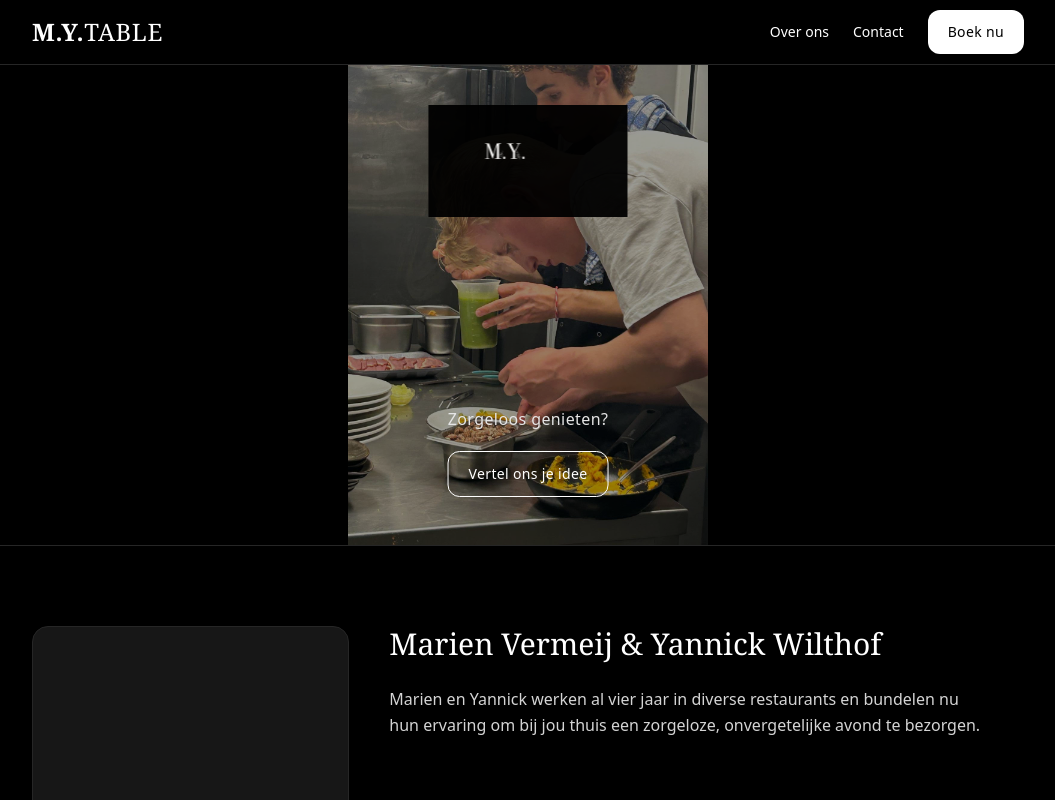
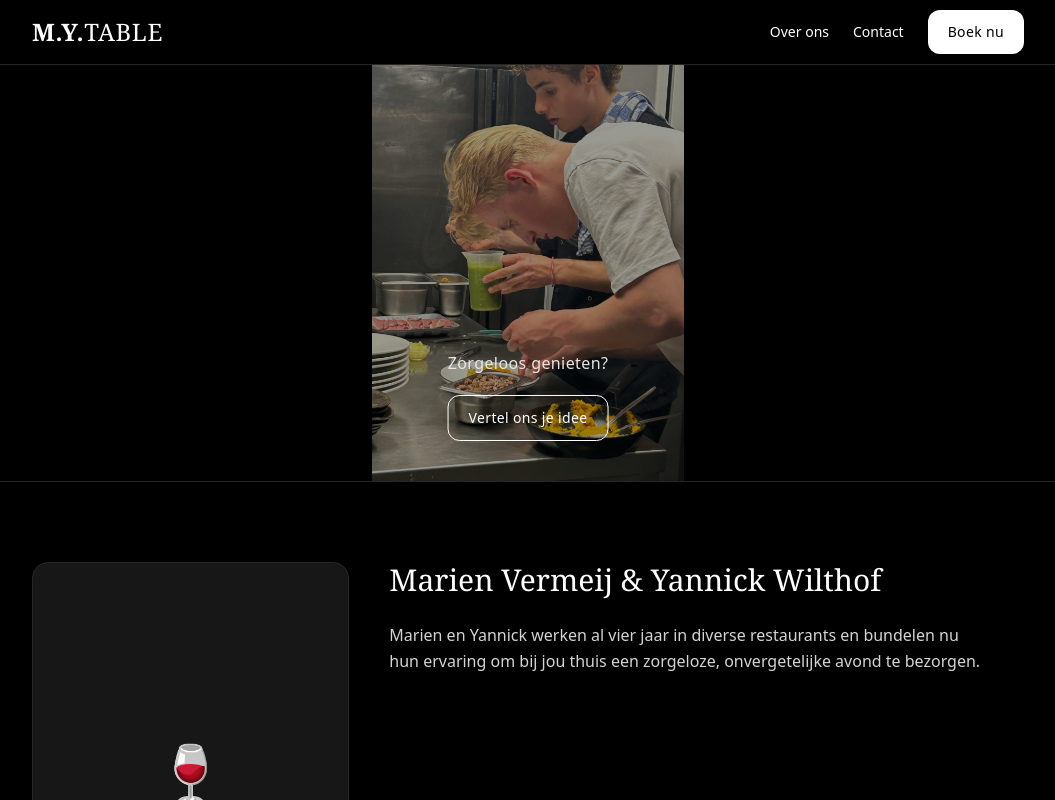
Before and after one commit to marienvermeij/MYtable, a React (Vite) app: page / in a window 1280 px wide. Shown: the top 800 px of the page, without its empty margins (112-1167 px from the left). Built offline with nearby package versions, Linux system fonts and the light colour scheme.

Commit message:
Update App.jsx

```diff
--- a/src/App.jsx
+++ b/src/App.jsx
@@ -20,12 +20,12 @@ const Nav = () => (
 )
 
 /**
- * HERO — breedbeeld, geen cropping (object-contain look & feel)
- * Logo: wit gemaakt via invert + blend, zodat een witte achtergrond 'verdwijnt'.
+ * HERO — hero.jpg zonder zoom (object-contain)
+ * Langwerpig beeld, zwarte achtergrondranden.
  */
 const Hero = () => (
   <section className="relative bg-black text-white">
-    <div className="h-[55vh] md:h-[60vh] min-h-[380px] relative flex items-center justify-center overflow-hidden bg-black">
+    <div className="h-[48vh] md:h-[52vh] min-h-[320px] relative flex items-center justify-center overflow-hidden bg-black">
       {/* FOTO */}
       <img
         src="/hero.jpg"
@@ -34,24 +34,11 @@ const Hero = () => (
         style={{ objectPosition: 'center center' }}
       />
 
-      {/* Overlay voor leesbaarheid */}
+      {/* Donkere overlay voor contrast */}
       <div className="absolute inset-0 bg-black/40" />
 
-      {/* LOGO centraal bovenaan */}
-      <div className="absolute top-10 left-1/2 -translate-x-1/2 animate-fadeIn pointer-events-none">
-        <img
-          src="/logo.png"
-          alt="MYTABLE logo"
-          className={`
-            h-20 md:h-28 object-contain
-            invert mix-blend-screen
-            opacity-95
-          `}
-        />
-      </div>
-
-      {/* TEKST + CTA */}
-      <div className="absolute bottom-12 left-1/2 -translate-x-1/2 text-center flex flex-col items-center gap-5">
+      {/* TEKST */}
+      <div className="absolute bottom-10 left-1/2 -translate-x-1/2 text-center flex flex-col items-center gap-5">
         <p className="tracking-wide text-base text-neutral-200">Zorgeloos genieten?</p>
         <a
           href="#contact"
@@ -63,15 +50,6 @@ const Hero = () => (
     </div>
   </section>
 )
-
-/* Fade-in animatie voor logo */
-const styles = `
-@keyframes fadeIn {
-  from { opacity: 0; transform: translate(-50%, -10px); }
-  to { opacity: 1; transform: translate(-50%, 0); }
-}
-.animate-fadeIn { animation: fadeIn 1.1s ease-out forwards; }
-`
 
 const Over = () => (
   <section id="over" className="py-20 border-t border-neutral-800 bg-black text-white">
@@ -147,8 +125,6 @@ const Footer = () => (
 
 export default function App() {
   return (
-    <>
-      <style>{styles}</style>
     <div id="top" className="font-body bg-black text-white">
       <Nav />
       <Hero />
@@ -156,6 +132,5 @@ export default function App() {
       <Contact />
       <Footer />
     </div>
-    </>
   )
 }
```
Lines whose indentation alone changed are shown as unchanged.
